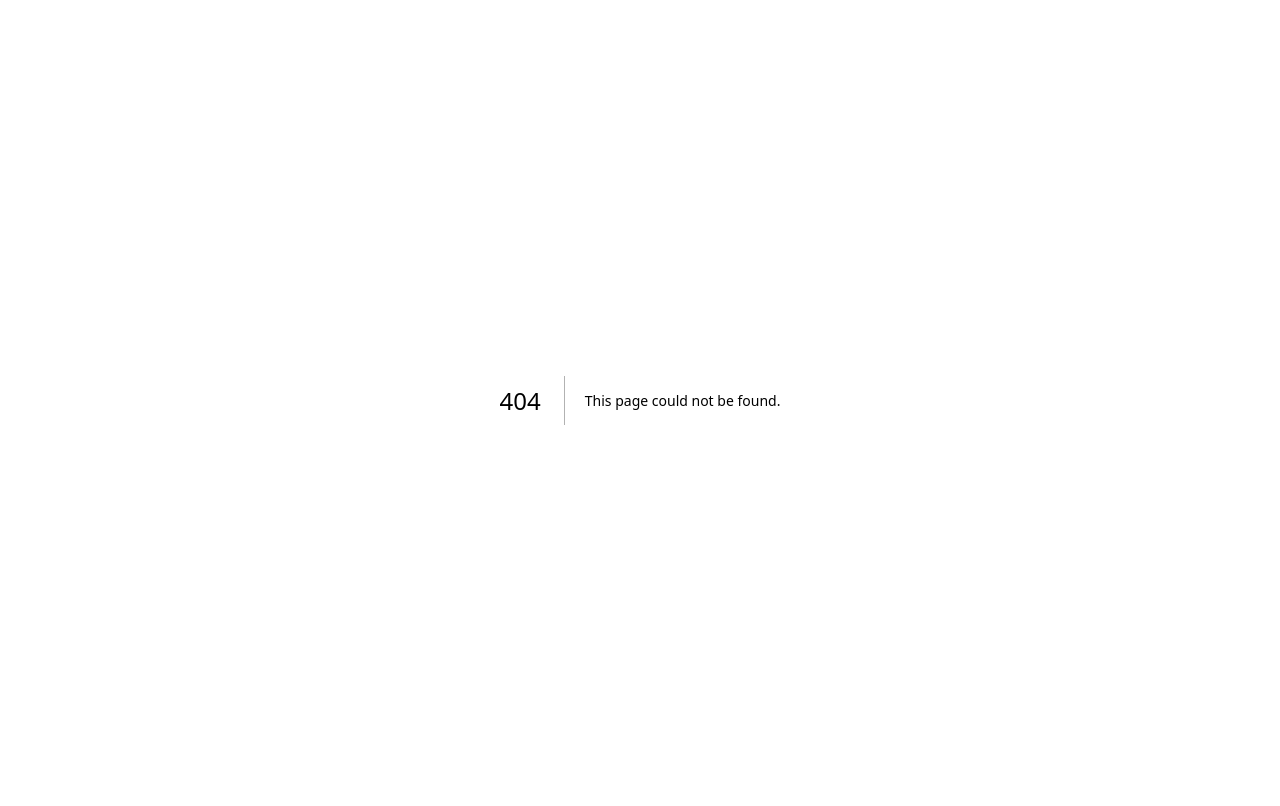
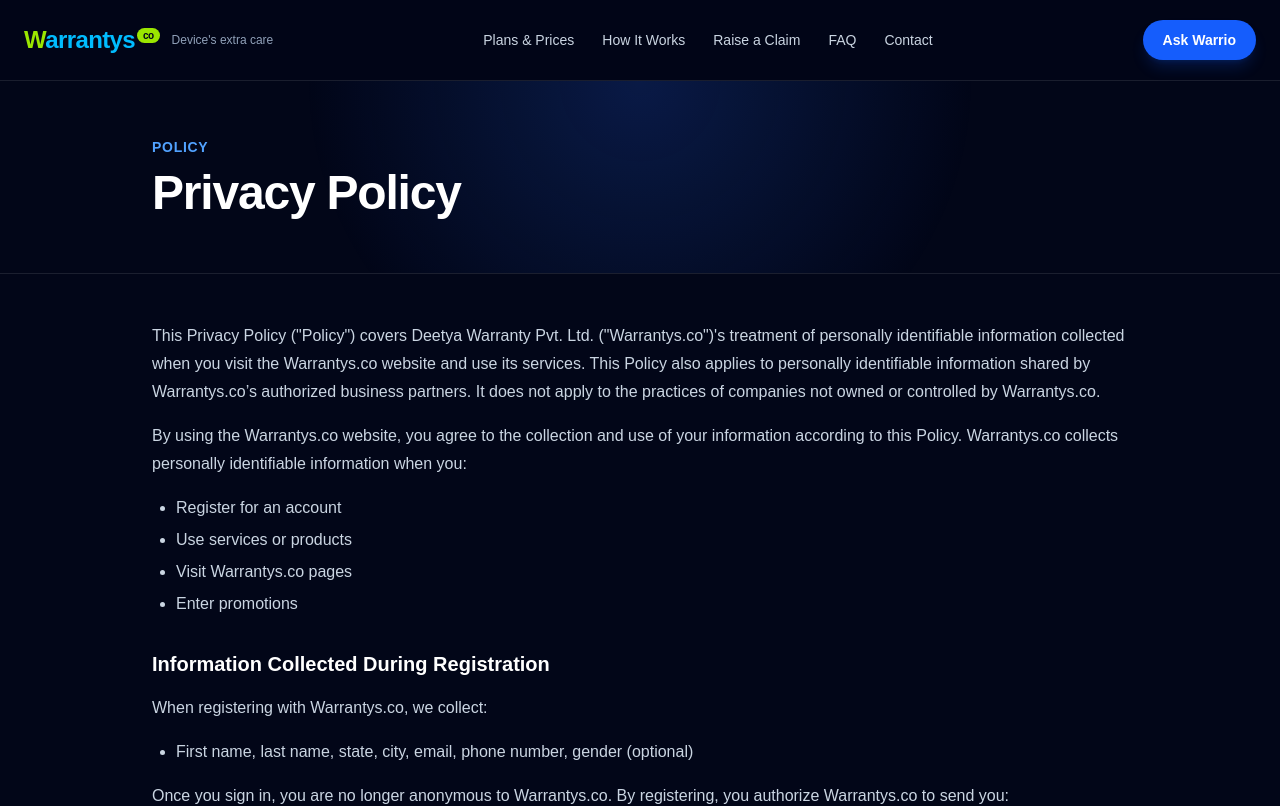
Before and after one commit to WarrantysCo/warrio-ai, a Next.js app: page /privacy-policy in a window 1280 px wide. Before the commit this address had no page. Shown: the top 806 px of the page. Built offline with nearby package versions, Linux system fonts and the light colour scheme.

Commit message:
Add the Privacy Policy page from the old Warrantys.co site
Co-Authored-By: Claude Opus 5.5 (1M context) <noreply@anthropic.com>
Claude-Session: https://claude.ai/code/session_01NckZaXWB12w5VXMfE3YYno

```diff
--- a/app/components/SiteFooter.tsx
+++ b/app/components/SiteFooter.tsx
@@ -25,6 +25,7 @@ const columns = [
     links: [
       { href: "/refund-policy", label: "Refund & Cancellation" },
       { href: "/shipping-policy", label: "Delivery Policy" },
+      { href: "/privacy-policy", label: "Privacy Policy" },
     ],
   },
 ];
--- /dev/null
+++ b/app/data/privacyPolicy.ts
@@ -0,0 +1,157 @@
+// Privacy Policy text copied from the old Warrantys.co (Smartbiz) website,
+// pasted by Amit on 2026-10-21. Each section is a heading followed by
+// paragraphs; a paragraph that is an array is shown as a bullet list.
+
+type Section = { heading?: string; body: (string | string[])[] };
+
+export const privacyPolicy: Section[] = [
+  {
+    body: [
+      'This Privacy Policy ("Policy") covers Deetya Warranty Pvt. Ltd. ("Warrantys.co")\'s treatment of personally identifiable information collected when you visit the Warrantys.co website and use its services. This Policy also applies to personally identifiable information shared by Warrantys.co’s authorized business partners. It does not apply to the practices of companies not owned or controlled by Warrantys.co.',
+      "By using the Warrantys.co website, you agree to the collection and use of your information according to this Policy. Warrantys.co collects personally identifiable information when you:",
+      [
+        "Register for an account",
+        "Use services or products",
+        "Visit Warrantys.co pages",
+        "Enter promotions",
+      ],
+    ],
+  },
+  {
+    heading: "Information Collected During Registration",
+    body: [
+      "When registering with Warrantys.co, we collect:",
+      ["First name, last name, state, city, email, phone number, gender (optional)"],
+      "Once you sign in, you are no longer anonymous to Warrantys.co. By registering, you authorize Warrantys.co to send you:",
+      ["SMS/email alerts", "Promotional offers", "Information about other services"],
+      "Warrantys.co may contact you via email, phone call, SMS, or direct mail to offer services and products.",
+    ],
+  },
+  {
+    heading: "Sharing Your Information",
+    body: [
+      "Warrantys.co may share your information with:",
+      [
+        "Affiliates, associate partners, or business partners",
+        "A successor-in-interest resulting from business transactions",
+      ],
+      "Warrantys.co may share your information with third parties as necessary and for marketing purposes, even if you are registered with DND or NCPR services.",
+    ],
+  },
+  {
+    heading: "Opting Out and Accessing Your Information",
+    body: [
+      "You can opt out of marketing communications by emailing us at business@warrantys.co. If you have concerns or queries regarding this Policy, please contact us.",
+    ],
+  },
+  {
+    heading: "Log Data",
+    body: [
+      "We collect data sent by your browser during website visits, which may include:",
+      ["IP address", "Browser type", "Pages visited", "Time and date of visit"],
+      "Warrantys.co uses third-party services like Google Analytics to analyze this data.",
+    ],
+  },
+  {
+    heading: "Security",
+    body: [
+      "Warrantys.co follows industry practices to secure your personal information and prevent unauthorized access, disclosure, alteration, or destruction.",
+    ],
+  },
+  {
+    heading: "Payment Information",
+    body: [
+      "For transactions, Warrantys.co stores encrypted payment information, ensuring that the data is anonymous and secure. Payment processing adheres to PCI-DSS standards to protect your credit card information.",
+    ],
+  },
+  {
+    heading: "Third-Party Advertising",
+    body: [
+      "Warrantys.co may use third-party advertising companies to serve ads. These companies may collect anonymous data about your interactions to deliver relevant advertisements across different sites. This data does not include personal information.",
+    ],
+  },
+  {
+    heading: "Legal Compliance",
+    body: [
+      "Warrantys.co complies with all legal obligations and may be required to disclose information to statutory authorities. The website may also contain links to third-party sites, which have their privacy policies.",
+    ],
+  },
+  {
+    heading: "Changes to This Policy",
+    body: [
+      "Warrantys.co reserves the right to update this Policy. Any changes will be posted on this page, and continued use of the website implies acceptance of those changes.",
+    ],
+  },
+  {
+    heading: "Age of Consent",
+    body: [
+      "By using the website, you confirm you are of legal age or have consent from a parent/guardian.",
+    ],
+  },
+  {
+    heading: "Disclaimer",
+    body: [
+      'While Warrantys.co ensures the accuracy of content, it is not liable for errors or omissions. The service is provided "as is" and Warrantys.co is not responsible for any damages arising from its use. We also reserve the right to solicit feedback and provide additional services.',
+    ],
+  },
+  {
+    heading: "Cookies and Tracking",
+    body: [
+      "We use cookies and pixel tags to enhance your experience and serve ads. By using the website, you consent to these technologies. You can disable cookies, but it may impact the functionality of the website.",
+    ],
+  },
+  {
+    heading: "Data Retention",
+    body: [
+      "We store customer and transaction data for up to 10 years, or longer if required for legal or business purposes.",
+    ],
+  },
+  {
+    heading: "Data Encryption",
+    body: [
+      "Warrantys.co uses industry-standard encryption to protect your data both in transit and at rest. Our systems are designed to safeguard sensitive information.",
+    ],
+  },
+  {
+    heading: "Terms and Conditions",
+    body: [
+      "By using the Warrantys.co website, you agree to abide by these Terms and the linked Privacy Policy. You are granted a limited license to access and use the Site for personal use. Prohibited activities include:",
+      [
+        "Caching or unauthorized linking",
+        "Uploading harmful material",
+        "Using data extraction tools",
+      ],
+      "Violations may lead to termination of your access to the Site.",
+    ],
+  },
+  {
+    heading: "Description of Services",
+    body: [
+      "Warrantys.co provides users with information about extended warranties for electronic goods. You are responsible for obtaining access to the Site, including any third-party fees or equipment requirements.",
+    ],
+  },
+  {
+    heading: "License and Site Access",
+    body: [
+      "Warrantys.co grants a limited license to access and use the Site. Unauthorized use, such as data mining or overloading the infrastructure, may result in termination of access.",
+    ],
+  },
+  {
+    heading: "Use of Information",
+    body: [
+      "Your data is collected to enhance Warrantys.co Services and comply with legal obligations. Warrantys.co may use your data for activities like:",
+      [
+        "Device and identity verification",
+        "Fraud detection",
+        "Service diagnostics and security",
+        "Marketing and promotions (with an option to opt out)",
+      ],
+    ],
+  },
+  {
+    heading: "Data Retention and Security",
+    body: [
+      "Warrantys.co securely retains customer data for up to 10 years and follows robust encryption practices for data storage and transfer.",
+    ],
+  },
+];
--- /dev/null
+++ b/app/privacy-policy/page.tsx
@@ -0,0 +1,36 @@
+import type { Metadata } from "next";
+
+import PageShell from "@/app/components/PageShell";
+import { privacyPolicy } from "@/app/data/privacyPolicy";
+
+export const metadata: Metadata = {
+  title: "Privacy Policy",
+  description: "How Warrantys.co collects, uses and protects your information.",
+};
+
+export default function PrivacyPolicyPage() {
+  return (
+    <PageShell eyebrow="Policy" title="Privacy Policy">
+      <div className="space-y-4 text-base leading-7 text-slate-300">
+        {privacyPolicy.map((section, sectionIndex) => (
+          <section key={section.heading ?? sectionIndex} className="space-y-4">
+            {section.heading && (
+              <h2 className="pt-4 text-xl font-bold text-white">{section.heading}</h2>
+            )}
+            {section.body.map((part, index) =>
+              Array.isArray(part) ? (
+                <ul key={index} className="list-disc space-y-1 pl-6">
+                  {part.map((item) => (
+                    <li key={item}>{item}</li>
+                  ))}
+                </ul>
+              ) : (
+                <p key={index}>{part}</p>
+              )
+            )}
+          </section>
+        ))}
+      </div>
+    </PageShell>
+  );
+}
```
